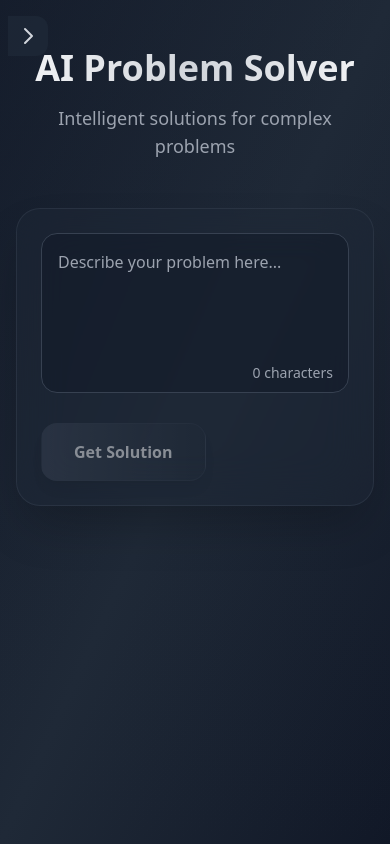
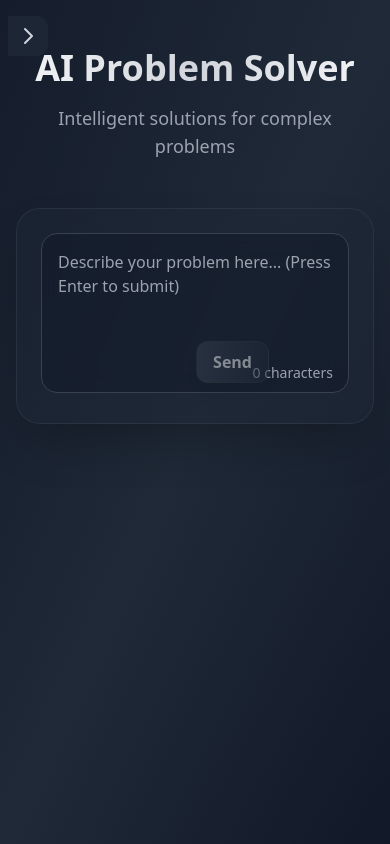
Before and after one commit to brahimakil/ai-problem-solving, a Next.js app: page / in a window 390 px wide. Built offline with nearby package versions, Linux system fonts and the light colour scheme.

Commit message:
fixing final issues before db

```diff
--- a/src/app/page.tsx
+++ b/src/app/page.tsx
@@ -11,6 +11,30 @@ export default function Home() {
   const [isHistoryOpen, setIsHistoryOpen] = useState(false);
   const [showFloatingCopy, setShowFloatingCopy] = useState(false);
   const responseRef = useRef<HTMLDivElement>(null);
+  const formRef = useRef<HTMLFormElement>(null);
+
+  // Load history from localStorage on mount
+  useEffect(() => {
+    const savedHistory = localStorage.getItem('chatHistory');
+    if (savedHistory) {
+      setHistory(JSON.parse(savedHistory));
+    }
+  }, []);
+
+  // Save history to localStorage whenever it changes
+  useEffect(() => {
+    localStorage.setItem('chatHistory', JSON.stringify(history));
+  }, [history]);
+
+  // Handle Enter key press
+  const handleKeyPress = (e: React.KeyboardEvent) => {
+    if (e.key === 'Enter' && !e.shiftKey) {
+      e.preventDefault();
+      if (prompt.trim() && !loading) {
+        formRef.current?.requestSubmit();
+      }
+    }
+  };
 
   useEffect(() => {
     const handleScroll = () => {
@@ -37,6 +61,8 @@ export default function Home() {
 
   const handleSubmit = async (e: React.FormEvent) => {
     e.preventDefault();
+    if (!prompt.trim() || loading) return;
+
     setLoading(true);
     setResponse('');
     setCopied(false);
@@ -224,21 +250,31 @@ export default function Home() {
           </div>
 
           <div className="bg-gray-800/40 backdrop-blur-xl rounded-3xl shadow-2xl p-6 sm:p-8 mb-8 transition-all duration-300 hover:bg-gray-800/50 border border-gray-700/50">
-            <form onSubmit={handleSubmit} className="space-y-6">
+            <form ref={formRef} onSubmit={handleSubmit} className="space-y-6">
               <div className="relative group">
                 <textarea
                   value={prompt}
                   onChange={(e) => setPrompt(e.target.value)}
+                  onKeyDown={handleKeyPress}
                   className="w-full h-40 p-4 bg-gray-900/50 text-gray-100 rounded-2xl border border-gray-700 group-hover:border-gray-600 focus:border-gray-500 focus:ring-2 focus:ring-gray-500 focus:outline-none transition-all duration-300 resize-none"
-                  placeholder="Describe your problem here..."
+                  placeholder="Describe your problem here... (Press Enter to submit)"
                   disabled={loading}
                 />
                 <div className="absolute bottom-4 right-4 text-gray-400 text-sm">
                   {prompt.length} characters
                 </div>
+                {/* Mobile submit button */}
+                <button
+                  type="submit"
+                  disabled={loading || !prompt.trim()}
+                  className="md:hidden absolute bottom-4 right-20 bg-gradient-to-r from-gray-700 to-gray-800 hover:from-gray-600 hover:to-gray-700 text-gray-100 rounded-xl px-4 py-2 font-semibold shadow-lg transition-all duration-300 disabled:opacity-50 disabled:cursor-not-allowed border border-gray-700/50"
+                >
+                  {loading ? '...' : 'Send'}
+                </button>
               </div>
 
-              <div className="flex justify-between items-center">
+              {/* Desktop submit button */}
+              <div className="hidden md:flex justify-between items-center">
                 <button
                   type="submit"
                   disabled={loading || !prompt.trim()}
```
